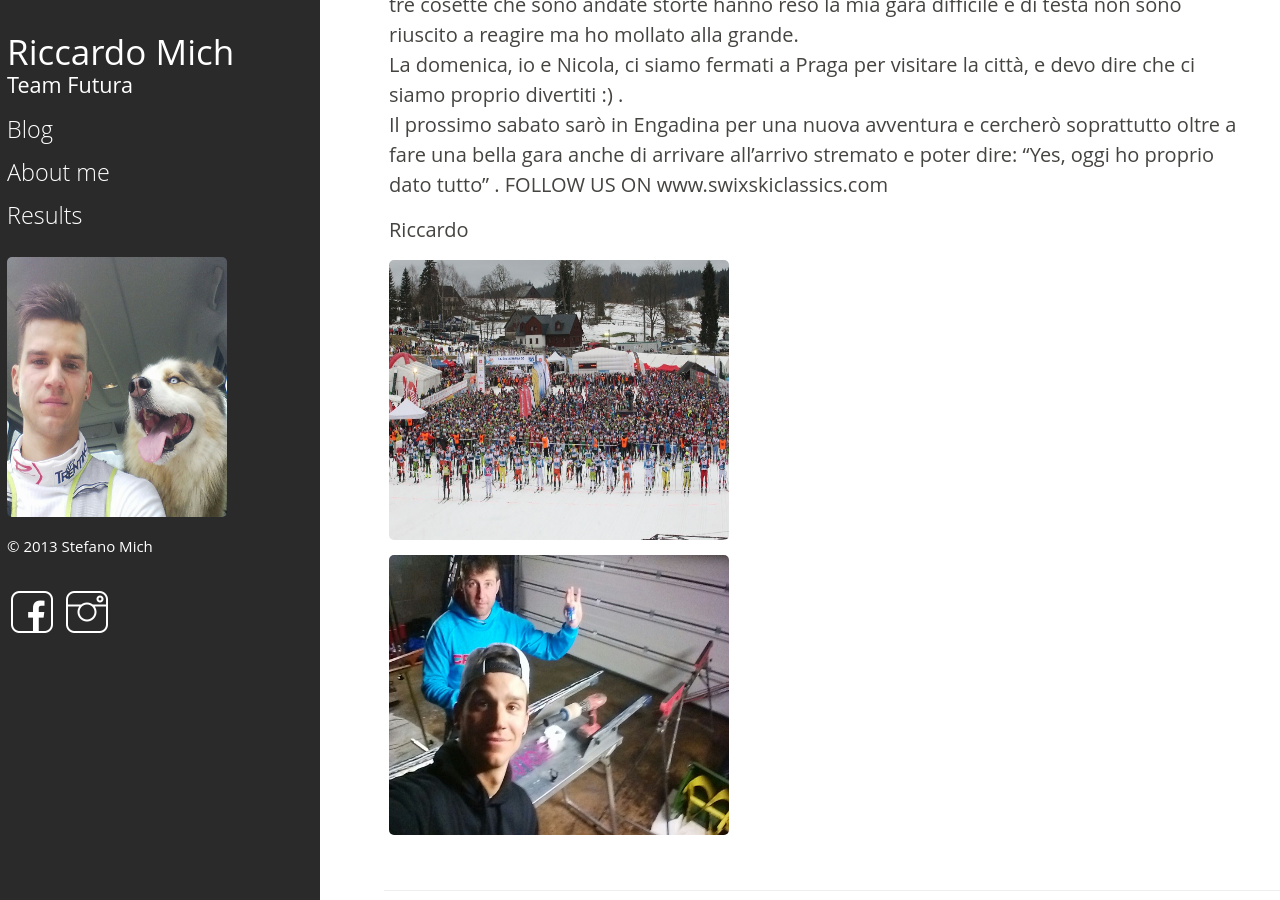
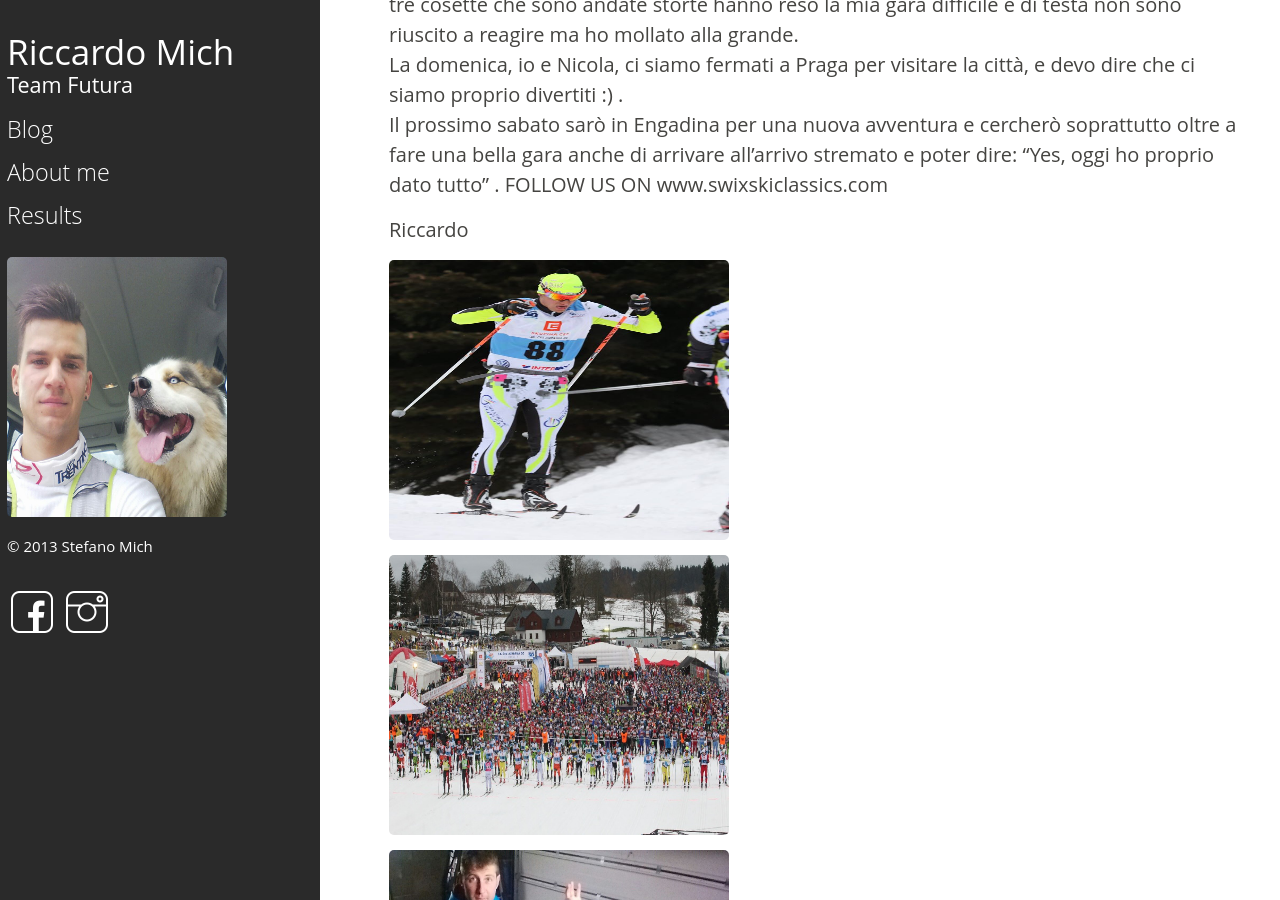
Before and after one commit to stefanomich22/mich93.github.io, a Jekyll site: the page built from _posts/2015-01-14-Jirezka.md, in a window 1280 px wide and 900 px high, scrolled down 1178 px. Built offline with Jekyll 4.4.1, drawn with Linux system fonts in a browser that asks for light colours; Markdown is read by kramdown in place of the engine named in the settings; a style sheet for code colours, icons or effects is not loaded.

Commit message:
new post diagonela

```diff
--- a/_posts/2015-01-14-Jirezka.md
+++ b/_posts/2015-01-14-Jirezka.md
@@ -1,7 +1,7 @@
 ---
 layout: post
 title: Jizerska Padesatka
-excerpt: Non molto bene la prima del 2015 <img class="postimg" src="/images/jizerska.jpg">
+excerpt: Non molto bene la prima del 2015 <img class="postimg" src="/images/jirezka.jpg">
 visible: 1
 ---
 
@@ -23,5 +23,7 @@ Il prossimo sabato sarò in Engadina per una nuova avventura e cercherò sopratt
 
 Riccardo
 
+<a href="/images/jirezka.jpg"><img class="postimg" src="/images/jirezka.jpg"></a>
+
 <a href="/images/jizerska.jpg"><img class="postimg" src="/images/jizerska.jpg"></a>
 <a href="/images/jirez.jpg"><img class="postimg" src="/images/jirez.jpg"></a>
```
Also changed, not shown: images/jirezka.jpg (added).
